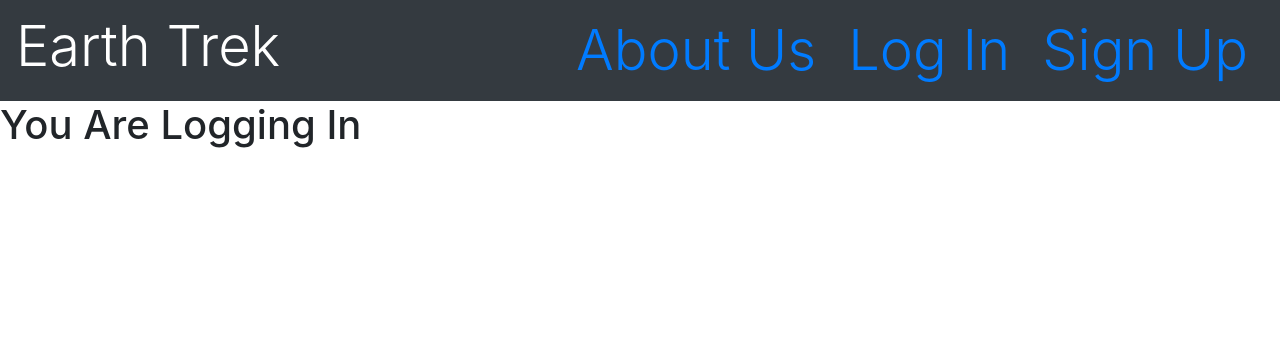
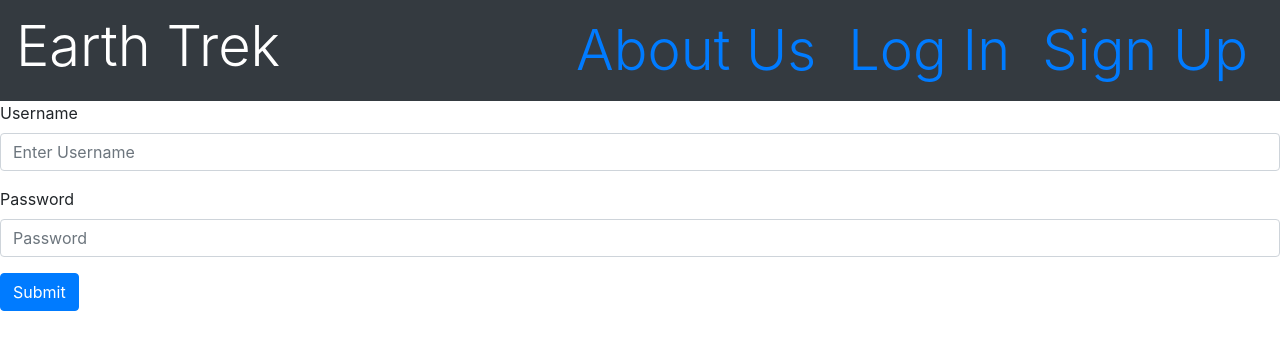
Before and after one commit to ChrisBoyce886/Project3, a React (Create React App) app: page /LogIn in a window 1280 px wide. Shown: the top 350 px of the page. Built offline with nearby package versions, Linux system fonts and the light colour scheme.

Commit message:
add LogIn page, created form group with bootstrap

```diff
--- a/src/components/pages/LogIn.jsx
+++ b/src/components/pages/LogIn.jsx
@@ -1,9 +1,21 @@
 import React from 'react';
 
 function LogIn() {
-    return (
-        <h1>You Are Logging In</h1>
-    )
-};
+	return (
+		<form>
+			<div className="form-group">
+				<label for="Username">Username</label>
+				<input type="text" className="form-control" id="Username" placeholder="Enter Username" />
+			</div>
+			<div className="form-group">
+				<label for="Password">Password</label>
+				<input type="password" className="form-control" id="Password" placeholder="Password" />
+			</div>
+			<button type="submit" className="btn btn-primary">
+				Submit
+			</button>
+		</form>
+	);
+}
 
-export default LogIn
+export default LogIn;
```
